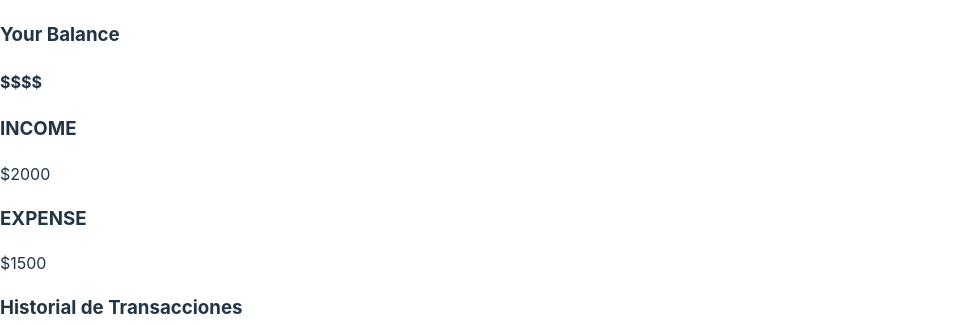
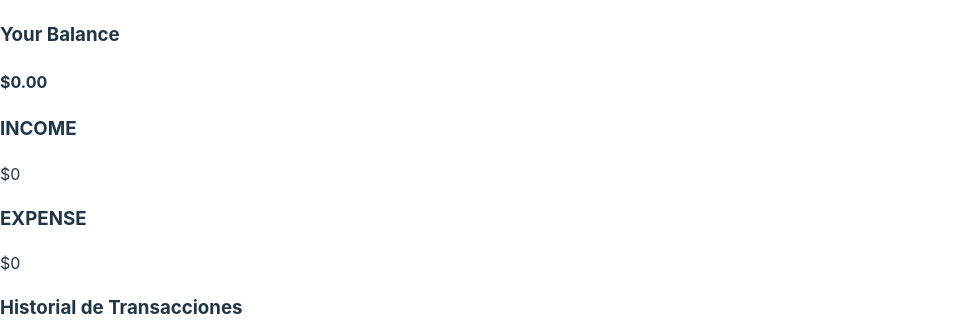
Before and after one commit to LucasParolini/GestorGastos, a React (Vite) app in the folder proyectoGastos/: page / in a window 1280 px wide. Shown: the part 208-533 px from the top of the page, without its empty margins (0-972 px from the left). Built offline with nearby package versions, Linux system fonts and the light colour scheme.

Commit message:
programa funcionando

```diff
--- a/proyectoGastos/src/App.jsx
+++ b/proyectoGastos/src/App.jsx
@@ -13,17 +13,27 @@ function App() {
   const [expenses, setExpenses] = useState([])
 
 
-  const addTransaction = (transaction) =>{
+  const addTransaction = (transaction) => {
     setTransactions([...transactions, transaction])
+    if (transaction.amount > 0) {
+      setIncomes((prevIncomes) => [...prevIncomes, transaction.amount])
+    } else{
+      setExpenses((prevExpenses) => [...prevExpenses, Math.abs(transaction.amount)])
+    }
   }
+
+  const totalIncomes = incomes.map(Number).reduce((acc, curr) => acc + curr, 0)
+  const totalExpenses = expenses.map(Number).reduce((acc, curr) => acc + curr, 0)
+  const totalBalance = parseFloat(totalIncomes - totalExpenses).toFixed(2);
+
 
   return (
     <>
-    <Header/>
-    <Balance/>
-    <BalanceDetail incomes={incomes} expenses={expenses}/>
-    <History transactions = {transactions}/>
-    <Transaction addTransaction={addTransaction}/>
+      <Header />
+      <Balance totalBalance={totalBalance} />
+      <BalanceDetail totalIncomes={totalIncomes} totalExpenses={totalExpenses} />
+      <History transactions={transactions} />
+      <Transaction addTransaction={addTransaction} />
     </>
   )
 }
--- a/proyectoGastos/src/components/Balance.jsx
+++ b/proyectoGastos/src/components/Balance.jsx
@@ -1,12 +1,12 @@
 import React, { useState } from 'react'
 
 
-function Balance() {
+function Balance({totalBalance}) {
 
   return (
     <div>
         <h3>Your Balance</h3>
-        <h4>$$$$</h4>
+        <h4>${totalBalance}</h4>
     </div>
   )
 }
--- a/proyectoGastos/src/components/BalanceDetail.jsx
+++ b/proyectoGastos/src/components/BalanceDetail.jsx
@@ -1,15 +1,16 @@
 import React from 'react'
 
-function BalanceDetail() {
+function BalanceDetail({ totalIncomes, totalExpenses }) {
+
     return (
         <>
             <div>
                 <h3>INCOME</h3>
-                <p>$2000</p>
+                <p>${totalIncomes}</p>
             </div>
             <div>
                 <h3>EXPENSE</h3>
-                <p>$1500</p>
+                <p>${totalExpenses}</p>
             </div>
         </>
     )
--- a/proyectoGastos/src/components/Transaction.jsx
+++ b/proyectoGastos/src/components/Transaction.jsx
@@ -6,7 +6,7 @@ function Transaction(props) {
   const [amount, setAmount] = useState(0);
 
   function pushArray(){
-    const newTransaction = {texto: text, costo: amount};
+    const newTransaction = {texto: text, amount: amount};
     console.log(newTransaction)
     props.addTransaction(newTransaction);
 
```
